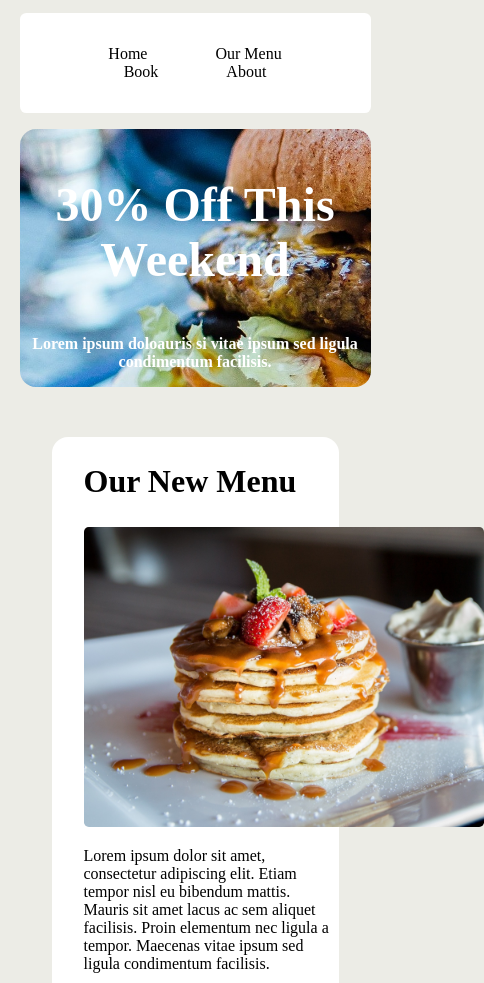
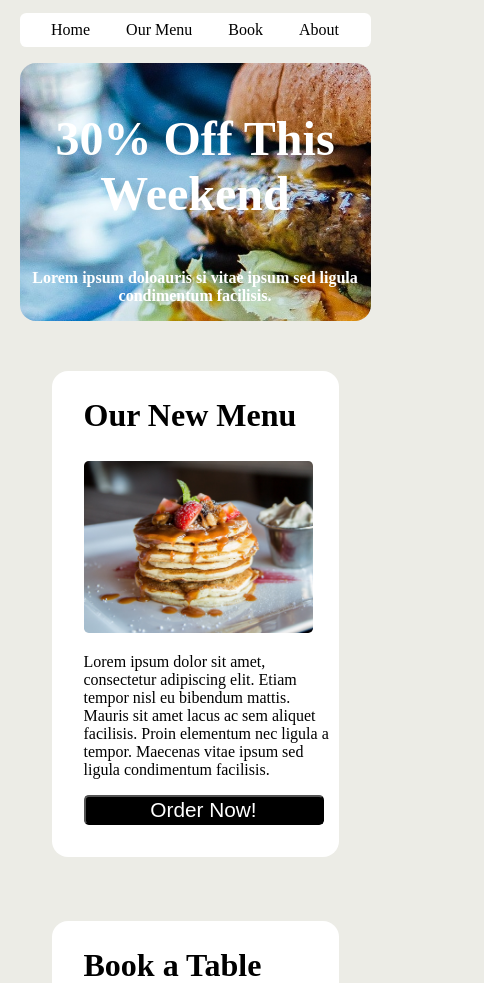
Before and after one commit to gentlerhiz/littlelemonrestaurant, a plain HTML site: page index.html in a window 390 px wide. Shown: the part 117-1100 px from the top of the page, 484 px wide, since content can reach past the window. Drawn offline with Linux system fonts and the light colour scheme.

Commit message:
responsive navbar and images

```diff
--- a/style.css
+++ b/style.css
@@ -46,20 +46,20 @@ nav li a{
 }
 section{
     display: flex;
-    /* flex-direction: column; */
+    flex-wrap: wrap;
+    justify-content: center;
+    /* gap: 2rem 1rem; */
 
 }
-@media (max-width: 800px) {
-    section {
-      flex-direction: column;
-    }
-  }
+
+
 /* .hero{
     background-image: url(images/bg.jpg);
 } */
 
 section img{
-    width: 25rem;
+    /* width: inherit; */
+    width: 90%;
     border-radius: 0.3rem;
 }
 
@@ -72,7 +72,6 @@ article{
 footer{
 
     display: flex;
-
     background-color: white;
     padding: 2rem;
     border-radius: 0.4rem;
@@ -129,3 +128,20 @@ button{
 
     text-align: right;
 }
+@media screen and (max-width: 500px) {
+    section{
+            flex-direction: column;
+}
+    nav ul{
+        /* text-align: left; */
+        padding:0.5rem;
+
+    }
+    nav li{
+        display: inline;
+    }
+nav li a{
+    padding: 1rem;
+}
+
+}
```
